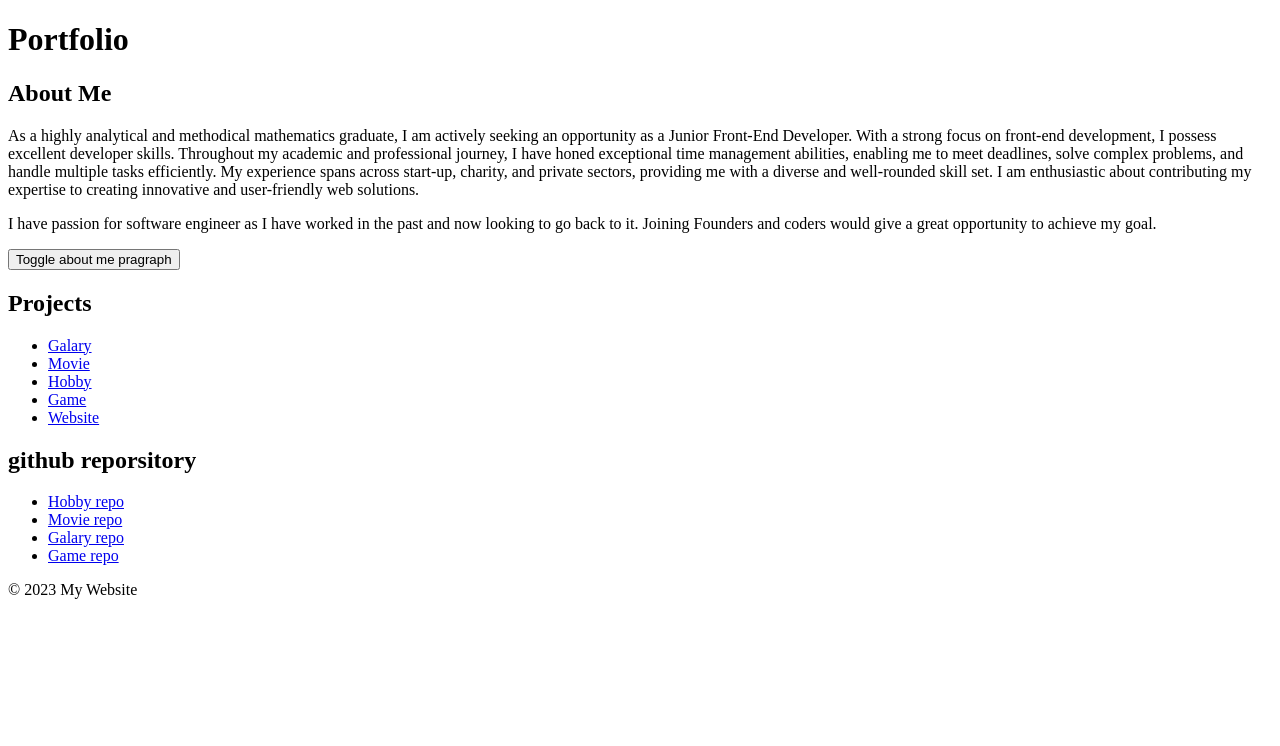
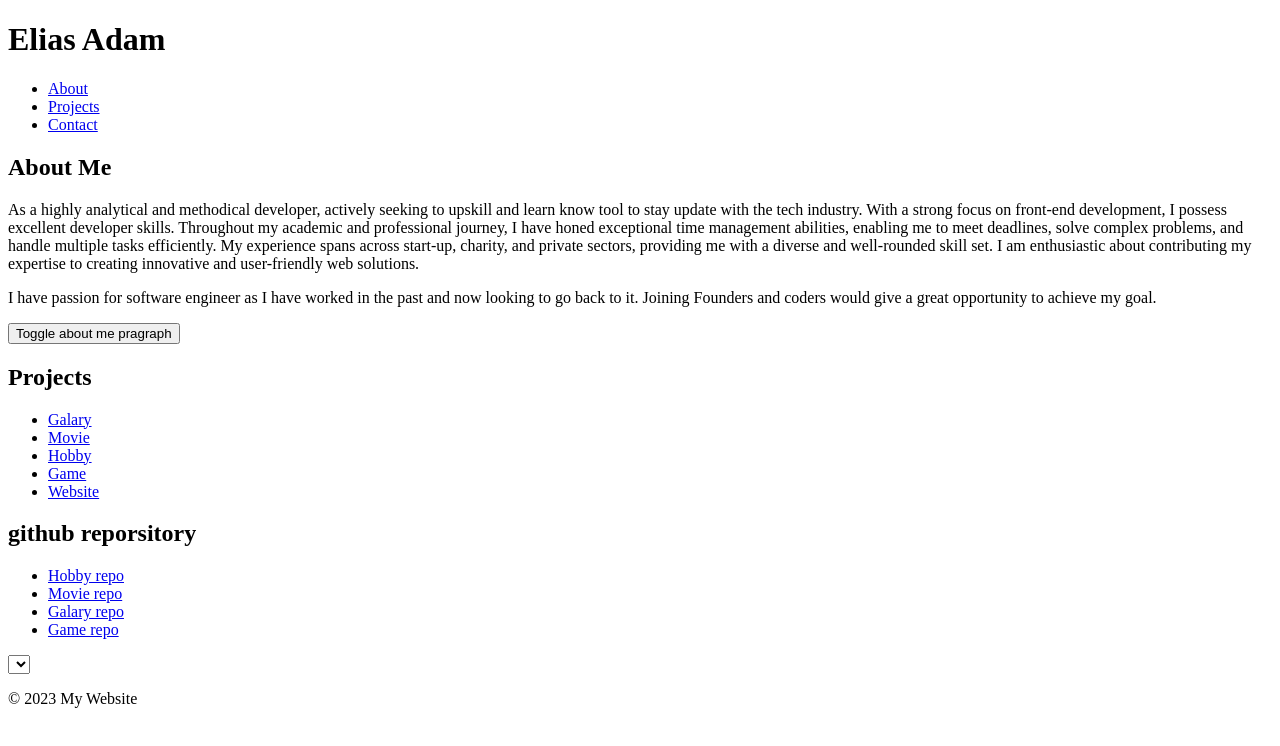
Before and after one commit to Elias9a/website, a plain HTML site: page index.html in a window 1280 px wide. Drawn offline with Linux system fonts and the light colour scheme.

Commit message:
added contact details and nav bar

```diff
--- a/index.html
+++ b/index.html
@@ -7,16 +7,21 @@
 </head>
 <body>
   <header>
-    <h1>Portfolio</h1>
+    <h1>Elias Adam</h1>
+    <nav>
+      <ul>
+        <li><a href="#about">About</a></li>
+        <li><a href="#project">Projects</a></li>
+        <li><a href="#contact">Contact</a></li>
+      </ul>
+    </nav>
   </header>
 
-  <div class="main-wrapper">
   <div class="profile-wrapper">
     <h2>About Me</h2>
-
       <p>
-          As a highly analytical and methodical mathematics graduate, I am actively seeking an opportunity
-          as a Junior Front-End Developer. With a strong focus on front-end development, I possess excellent
+        As a highly analytical and methodical developer, actively seeking to upskill and learn know tool to
+          stay update with the tech industry. With a strong focus on front-end development, I possess excellent
         developer skills. Throughout my academic and professional journey, I have honed exceptional time
         management abilities, enabling me to meet deadlines, solve complex problems, and handle multiple
         tasks efficiently. My experience spans across start-up, charity, and private sectors, providing me
@@ -50,7 +55,12 @@
 
     </ul>
   </div>
-</div>
+
+  <select id="">
+    <h2>Contact Me</h2>
+    <p>Email: elias9adam@gmail.com</p>
+    <p>Phone: +447-5534-3022</p>
+  </select>
 
   <footer>
     <p>&copy; 2023 My Website</p>
```
Lines whose indentation alone changed are shown as unchanged.
